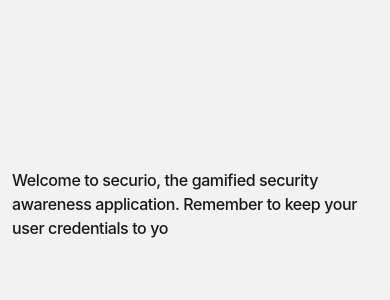
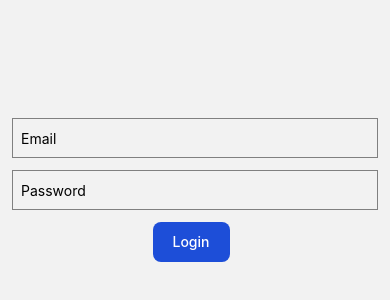
Before and after one commit to KamilKrr/HCI_WorkGamificationApp, a React Native app: screen /LoginScreen in a window 390 px wide. Shown: the part 228-528 px from the top of the page. Built offline with nearby package versions, Linux system fonts and the light colour scheme.

Commit message:
add fake login screen that only navigates to TabNavigator if user doesnt give away his credentials

```diff
--- a/App.js
+++ b/App.js
@@ -5,6 +5,7 @@
 import { createStackNavigator } from '@react-navigation/stack';
 import WelcomeScreen from "./src/sceens/WelcomeScreen";
 import HomeScreen from "./src/sceens/HomeScreen";
+import LoginScreen from "./src/sceens/LoginScreen";
 import TrophiesScreen from "./src/sceens/TrophiesScreen";
 import Icon from 'react-native-vector-icons/FontAwesome';
 import {ThemeContextProvider} from "./src/context/ThemeContext";
@@ -23,8 +24,13 @@
         <NavigationContainer initialRouteName="Welcome" theme={colorScheme === 'dark' ? DarkTheme : DefaultTheme}>
           <Stack.Navigator>
             <Stack.Screen
-                name="Welcome"
+                name="WelcomeScreen"
                 component={WelcomeScreen}
+                options={{ headerShown: false }}
+            />
+            <Stack.Screen
+                name="LoginScreen"
+                component={LoginScreen}
                 options={{ headerShown: false }}
             />
             <Stack.Screen
--- /dev/null
+++ b/src/sceens/LoginScreen.js
@@ -0,0 +1,54 @@
+
+import React, { useEffect, useState } from 'react';
+import { View, TextInput, Button, StyleSheet } from 'react-native';
+import AppButton from '../components/AppButton';
+import AppText from "../components/AppText";
+import { useNavigation } from '@react-navigation/native';
+import CenteredContainer from "../components/CenteredContainer";
+
+const LoginScreen = () => {
+    const [email, setEmail] = useState('');
+    const [password, setPassword] = useState('');
+    const navigation = useNavigation();
+    const handleLogin = () => {
+        console.log(email, password);
+        if(password != '' || email != ''){
+            navigation.navigate('WelcomeScreen')
+        }
+        else{
+            navigation.navigate('TabNavigator')
+        }
+    };
+
+    return (
+        <CenteredContainer >
+            <TextInput
+                style={styles.input}
+                placeholder="Email"
+                onChangeText={text => setEmail(text)}
+                value={email}
+            />
+            <TextInput
+                style={styles.input}
+                placeholder="Password"
+                onChangeText={text => setPassword(text)}
+                value={password}
+                secureTextEntry
+            />
+            <AppButton title="Login" onPress={handleLogin} />
+        </CenteredContainer>
+    );
+};
+
+const styles = StyleSheet.create({
+    input: {
+        width: '100%',
+        height: 40,
+        borderColor: 'gray',
+        borderWidth: 1,
+        marginBottom: 12,
+        paddingHorizontal: 8,
+    },
+});
+
+export default LoginScreen;
--- a/src/sceens/WelcomeScreen.js
+++ b/src/sceens/WelcomeScreen.js
@@ -34,7 +34,7 @@
       <CenteredContainer>
         <AppText>{text}</AppText>
             {isTextComplete && (
-                <AppButton title="Continue" onPress={()=> navigation.navigate('TabNavigator')} />
+                <AppButton title="Continue" onPress={()=> navigation.navigate('LoginScreen')} />
             )}
         </CenteredContainer>
     );
```
